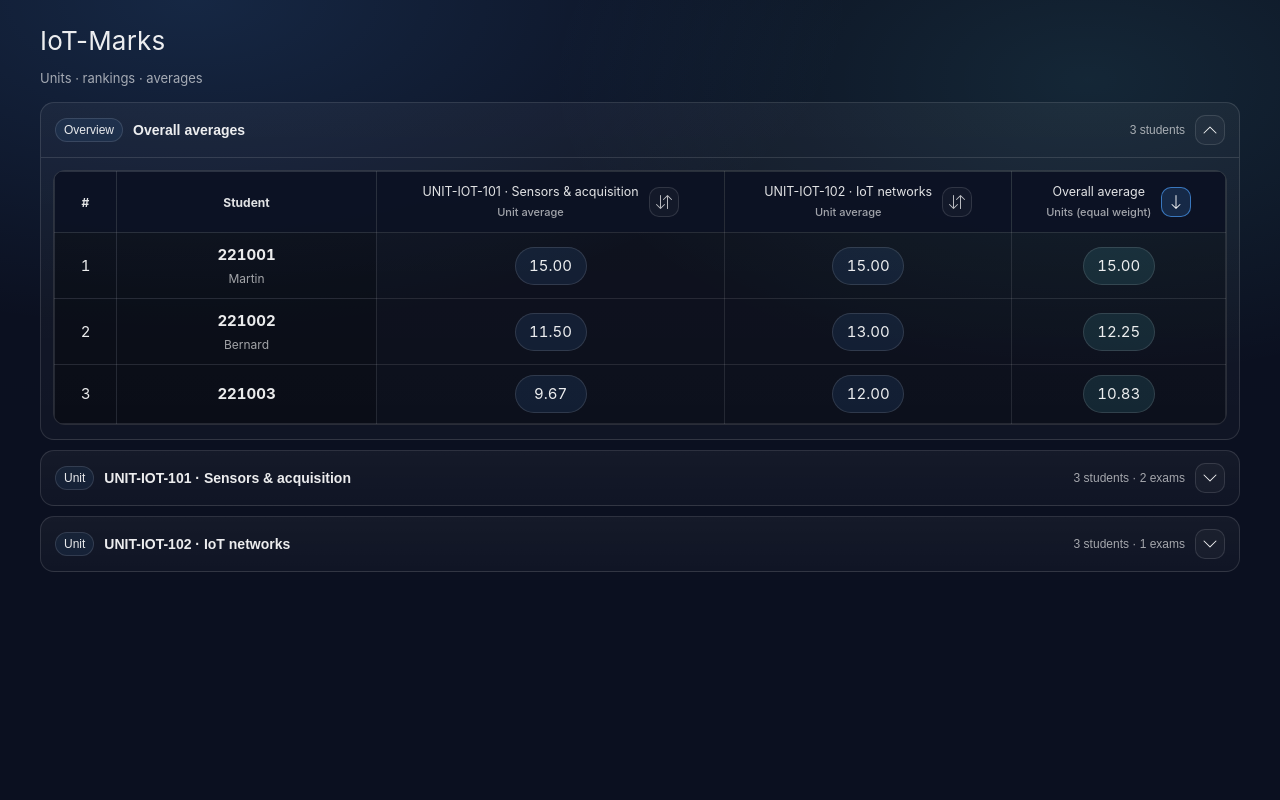
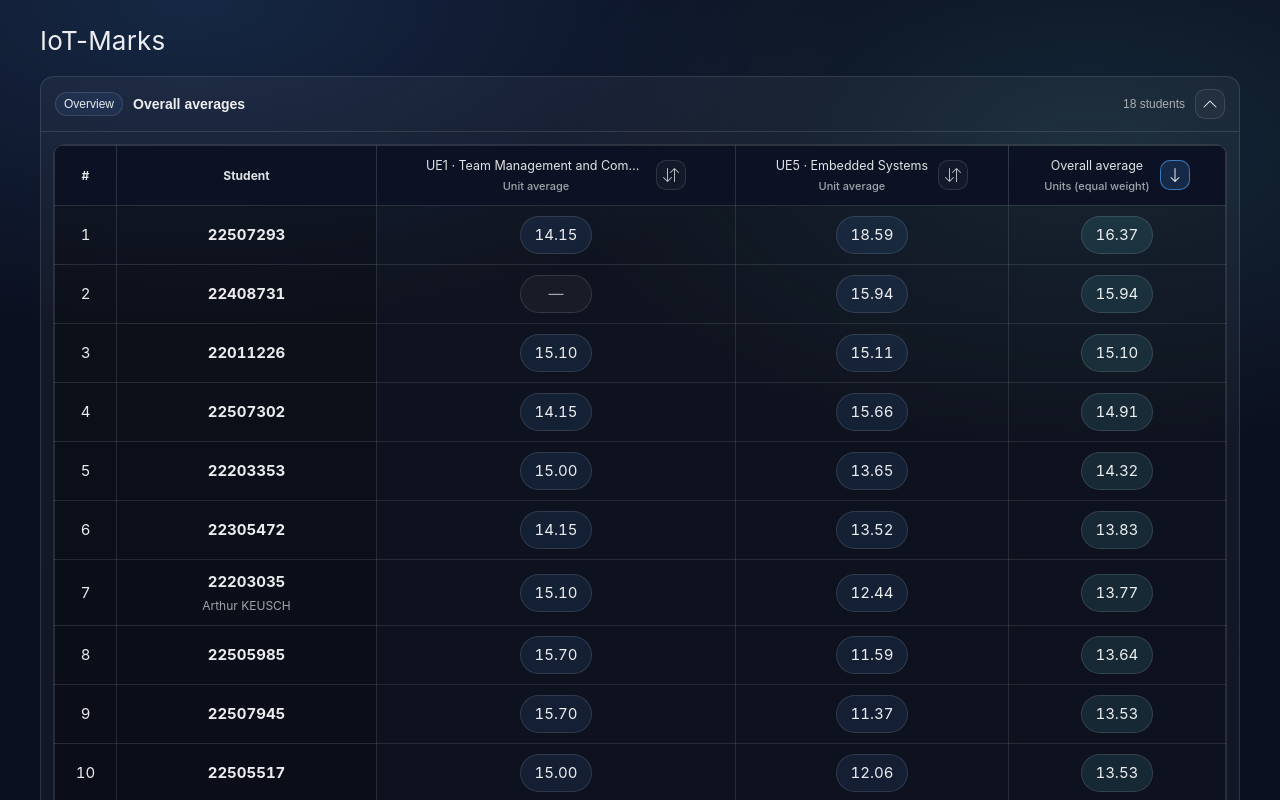
Before and after one commit to arthurkeusch/IoT-Marks, a Vue app in the folder IoT-Marks/: page / in a window 1280 px wide. Shown: the top 800 px of the page. Built offline with nearby package versions, Linux system fonts and the light colour scheme.

Commit message:
Ajout des notes

```diff
--- a/IoT-Marks/src/App.vue
+++ b/IoT-Marks/src/App.vue
@@ -7,12 +7,10 @@ import {RouterView} from 'vue-router'
 </template>
 
 <style scoped>
-
 nav {
   width: 100%;
   font-size: 12px;
   text-align: center;
   margin-top: 2rem;
 }
-
 </style>
--- a/IoT-Marks/src/views/HomeView.vue
+++ b/IoT-Marks/src/views/HomeView.vue
@@ -3,7 +3,6 @@
     <div class="header">
       <div class="title">
         <h1>IoT-Marks</h1>
-        <p>Units · rankings · averages</p>
       </div>
     </div>
 
@@ -49,7 +48,7 @@
                           :class="sortBtnClass(allSortState(ue.id))"
                           :aria-label="'Sort by ' + ue.label"
                       >
-                        <SortIcon :state="allSortState(ue.id)" />
+                        <SortIcon :state="allSortState(ue.id)"/>
                       </button>
                     </div>
                   </div>
@@ -69,7 +68,7 @@
                           :class="sortBtnClass(allSortState(ALL_AVG_KEY))"
                           aria-label="Sort by overall average"
                       >
-                        <SortIcon :state="allSortState(ALL_AVG_KEY)" />
+                        <SortIcon :state="allSortState(ALL_AVG_KEY)"/>
                       </button>
                     </div>
                   </div>
@@ -146,7 +145,7 @@
                           :class="sortBtnClass(ueSortState(ue.id, exam.id))"
                           :aria-label="'Sort by ' + exam.label"
                       >
-                        <SortIcon :state="ueSortState(ue.id, exam.id)" />
+                        <SortIcon :state="ueSortState(ue.id, exam.id)"/>
                       </button>
                     </div>
                   </div>
@@ -166,7 +165,7 @@
                           :class="sortBtnClass(ueSortState(ue.id, UE_AVG_KEY))"
                           aria-label="Sort by unit average"
                       >
-                        <SortIcon :state="ueSortState(ue.id, UE_AVG_KEY)" />
+                        <SortIcon :state="ueSortState(ue.id, UE_AVG_KEY)"/>
                       </button>
                     </div>
                   </div>
@@ -208,7 +207,7 @@
 </template>
 
 <script setup>
-import { computed, defineComponent, h, reactive, ref } from "vue"
+import {computed, defineComponent, h, reactive, ref} from "vue"
 
 const ALL_ID = "__ALL__"
 const UE_AVG_KEY = "__UE_AVG__"
@@ -216,20 +215,26 @@ const ALL_AVG_KEY = "__ALL_AVG__"
 
 const SortIcon = defineComponent({
   name: "SortIcon",
-  props: { state: { type: String, default: "none" } },
+  props: {state: {type: String, default: "none"}},
   setup(props) {
     return () => {
       if (props.state === "asc") {
-        return h("svg", { class: "icon", viewBox: "0 0 16 16", "aria-hidden": "true" }, [
-          h("path", { fill: "currentColor", d: "M8 15a.5.5 0 0 0 .5-.5V2.707l3.146 3.147a.5.5 0 0 0 .708-.708l-4-4a.5.5 0 0 0-.708 0l-4 4a.5.5 0 1 0 .708.708L7.5 2.707V14.5A.5.5 0 0 0 8 15z" })
+        return h("svg", {class: "icon", viewBox: "0 0 16 16", "aria-hidden": "true"}, [
+          h("path", {
+            fill: "currentColor",
+            d: "M8 15a.5.5 0 0 0 .5-.5V2.707l3.146 3.147a.5.5 0 0 0 .708-.708l-4-4a.5.5 0 0 0-.708 0l-4 4a.5.5 0 1 0 .708.708L7.5 2.707V14.5A.5.5 0 0 0 8 15z"
+          })
         ])
       }
       if (props.state === "desc") {
-        return h("svg", { class: "icon", viewBox: "0 0 16 16", "aria-hidden": "true" }, [
-          h("path", { fill: "currentColor", d: "M8 1a.5.5 0 0 1 .5.5v11.793l3.146-3.147a.5.5 0 0 1 .708.708l-4 4a.5.5 0 0 1-.708 0l-4-4a.5.5 0 0 1 .708-.708L7.5 13.293V1.5A.5.5 0 0 1 8 1z" })
+        return h("svg", {class: "icon", viewBox: "0 0 16 16", "aria-hidden": "true"}, [
+          h("path", {
+            fill: "currentColor",
+            d: "M8 1a.5.5 0 0 1 .5.5v11.793l3.146-3.147a.5.5 0 0 1 .708.708l-4 4a.5.5 0 0 1-.708 0l-4-4a.5.5 0 0 1 .708-.708L7.5 13.293V1.5A.5.5 0 0 1 8 1z"
+          })
         ])
       }
-      return h("svg", { class: "icon", viewBox: "0 0 16 16", "aria-hidden": "true" }, [
+      return h("svg", {class: "icon", viewBox: "0 0 16 16", "aria-hidden": "true"}, [
         h("path", {
           fill: "currentColor",
           d: "M11.5 15a.5.5 0 0 0 .5-.5V2.707l3.146 3.147a.5.5 0 0 0 .708-.708l-4-4a.5.5 0 0 0-.708 0l-4 4a.5.5 0 1 0 .708.708L11 2.707V14.5a.5.5 0 0 0 .5.5zm-7-14a.5.5 0 0 0-.5.5v11.793l-3.146-3.147a.5.5 0 0 0-.708.708l4 4a.5.5 0 0 0 .708 0l4-4a.5.5 0 0 0-.708-.708L5 13.293V1.5A.5.5 0 0 0 4.5 1z"
@@ -238,12 +243,6 @@ const SortIcon = defineComponent({
     }
   }
 })
-
-const students = ref([
-  { studentId: "221001", firstName: "Martin" },
-  { studentId: "221002", firstName: "Bernard" },
-  { studentId: "221003", firstName: "" }
-])
 
 const studentMap = computed(() => {
   const m = new Map()
@@ -261,51 +260,210 @@ function studentName(id) {
   return name ? name : ""
 }
 
+const students = ref([
+  {studentId: "22408731", firstName: ""},
+  {studentId: "22507302", firstName: ""},
+  {studentId: "22505985", firstName: ""},
+  {studentId: "22409344", firstName: ""},
+  {studentId: "22203353", firstName: ""},
+  {studentId: "22305472", firstName: ""},
+  {studentId: "22505517", firstName: ""},
+  {studentId: "22507945", firstName: ""},
+  {studentId: "22202376", firstName: ""},
+  {studentId: "22506824", firstName: ""},
+  {studentId: "22507293", firstName: ""},
+  {studentId: "22203035", firstName: "Arthur KEUSCH"},
+  {studentId: "22506883", firstName: ""},
+  {studentId: "22102335", firstName: ""},
+  {studentId: "22104441", firstName: ""},
+  {studentId: "22509181", firstName: ""},
+  {studentId: "22509749", firstName: ""},
+  {studentId: "22011226", firstName: ""}
+])
+
 const ueTable = ref([
   {
-    code: "UNIT-IOT-101",
-    name: "Sensors & acquisition",
+    code: "UE1",
+    name: "Team Management and Communication",
     exams: [
       {
-        name: "Midterm",
-        coefficient: 2,
+        name: "Livrable",
+        coefficient: 0.40,
         notes: [
-          { studentId: "221001", note: 14.5 },
-          { studentId: "221002", note: 11.0 },
-          { studentId: "221003", note: 9.5 }
+          {studentId: "22507302", note: 14.0},
+          {studentId: "22505985", note: 16.0},
+          {studentId: "22409344", note: 16.0},
+          {studentId: "22203353", note: 15.0},
+          {studentId: "22305472", note: 14.0},
+          {studentId: "22505517", note: 15.0},
+          {studentId: "22507945", note: 16.0},
+          {studentId: "22202376", note: 16.0},
+          {studentId: "22506824", note: 16.0},
+          {studentId: "22507293", note: 14.0},
+          {studentId: "22203035", note: 16.0},
+          {studentId: "22506883", note: 14.5},
+
+          {studentId: "22104441", note: 13.0},
+          {studentId: "22509181", note: 16.0},
+          {studentId: "22509749", note: 14.5},
+          {studentId: "22011226", note: 16.0}
         ]
       },
       {
-        name: "Lab",
-        coefficient: 1,
+        name: "Oral",
+        coefficient: 0.30,
         notes: [
-          { studentId: "221001", note: 16.0 },
-          { studentId: "221002", note: 12.5 },
-          { studentId: "221003", note: 10.0 }
+          {studentId: "22507302", note: 14.0},
+          {studentId: "22505985", note: 15.0},
+          {studentId: "22409344", note: 15.0},
+          {studentId: "22203353", note: 14.0},
+          {studentId: "22305472", note: 14.0},
+          {studentId: "22505517", note: 14.0},
+          {studentId: "22507945", note: 15.0},
+          {studentId: "22202376", note: 13.0},
+          {studentId: "22506824", note: 14.0},
+          {studentId: "22507293", note: 14.0},
+          {studentId: "22203035", note: 13.0},
+          {studentId: "22506883", note: 14.5},
+
+          {studentId: "22104441", note: 13.0},
+          {studentId: "22509181", note: 16.0},
+          {studentId: "22509749", note: 14.5},
+          {studentId: "22011226", note: 13.0}
+        ]
+      },
+      {
+        name: "Livrable",
+        coefficient: 0.30,
+        notes: [
+          {studentId: "22507302", note: 14.5},
+          {studentId: "22505985", note: 16.0},
+          {studentId: "22409344", note: 16.0},
+          {studentId: "22203353", note: 16.0},
+          {studentId: "22305472", note: 14.5},
+          {studentId: "22505517", note: 16.0},
+          {studentId: "22507945", note: 16.0},
+          {studentId: "22202376", note: 16.0},
+          {studentId: "22506824", note: 16.0},
+          {studentId: "22507293", note: 14.5},
+          {studentId: "22203035", note: 16.0},
+          {studentId: "22506883", note: 14.0},
+          {studentId: "22102335", note: 11.0},
+          {studentId: "22104441", note: 13.0},
+          {studentId: "22509181", note: 16.0},
+          {studentId: "22509749", note: 14.0},
+          {studentId: "22011226", note: 16.0}
         ]
       }
     ]
   },
   {
-    code: "UNIT-IOT-102",
-    name: "IoT networks",
+    code: "UE5",
+    name: "Embedded Systems",
     exams: [
       {
-        name: "Project",
-        coefficient: 3,
+        name: "Ecrit",
+        coefficient: 0.50,
         notes: [
-          { studentId: "221001", note: 15.0 },
-          { studentId: "221002", note: 13.0 },
-          { studentId: "221003", note: 12.0 }
+          {studentId: "22408731", note: 13.94},
+          {studentId: "22507302", note: 11.79},
+          {studentId: "22505985", note: 10.23},
+          {studentId: "22409344", note: 10.23},
+          {studentId: "22203353", note: 17.40},
+          {studentId: "22305472", note: 11.94},
+          {studentId: "22505517", note: 11.99},
+          {studentId: "22507945", note: 12.61},
+          {studentId: "22202376", note: 13.88},
+          {studentId: "22506824", note: 11.50},
+          {studentId: "22507293", note: 18.84},
+          {studentId: "22203035", note: 14.19},
+          {studentId: "22506883", note: 7.46},
+          {studentId: "22102335", note: 7.08},
+          {studentId: "22104441", note: 3.33},
+          {studentId: "22509181", note: 7.48},
+          {studentId: "22509749", note: 9.84},
+          {studentId: "22011226", note: 18.13}
+        ]
+      },
+      {
+        name: "Ecrit (QCM)",
+        coefficient: 0.20,
+        notes: [
+          {studentId: "22408731", note: 17.5},
+          {studentId: "22507302", note: 20.0},
+          {studentId: "22505985", note: 5.0},
+          {studentId: "22409344", note: 8.5},
+          {studentId: "22203353", note: 7.0},
+          {studentId: "22305472", note: 20.0},
+          {studentId: "22505517", note: 8.5},
+          {studentId: "22507945", note: 3.5},
+          {studentId: "22202376", note: 10.0},
+          {studentId: "22506824", note: 5.0},
+          {studentId: "22507293", note: 17.0},
+          {studentId: "22203035", note: 7.5},
+          {studentId: "22506883", note: 4.5},
+          {studentId: "22102335", note: 5.0},
+          {studentId: "22104441", note: 8.5},
+          {studentId: "22509181", note: 5.0},
+          {studentId: "22509749", note: 2.0},
+          {studentId: "22011226", note: 11.0}
+        ]
+      },
+      {
+        name: "Livrable",
+        coefficient: 0.10,
+        notes: [
+          {studentId: "22408731", note: 14.71},
+          {studentId: "22507302", note: 17.65},
+          {studentId: "22505985", note: 14.71},
+          {studentId: "22409344", note: 10.29},
+          {studentId: "22203353", note: 8.82},
+          {studentId: "22305472", note: 8.82},
+          {studentId: "22505517", note: 10.29},
+          {studentId: "22507945", note: 10.29},
+          {studentId: "22202376", note: 10.29},
+          {studentId: "22506824", note: 10.29},
+          {studentId: "22507293", note: 17.65},
+          {studentId: "22203035", note: 11.76},
+          {studentId: "22506883", note: 8.82},
+          {studentId: "22102335", note: 2.94},
+          {studentId: "22104441", note: 2.94},
+          {studentId: "22509181", note: 10.29},
+          {studentId: "22509749", note: 8.82},
+          {studentId: "22011226", note: 11.76}
+        ]
+      },
+      {
+        name: "Oral",
+        coefficient: 0.20,
+        notes: [
+          {studentId: "22408731", note: 20.0},
+          {studentId: "22507302", note: 20.0},
+          {studentId: "22505985", note: 20.0},
+          {studentId: "22409344", note: 16.67},
+          {studentId: "22203353", note: 13.33},
+          {studentId: "22305472", note: 13.33},
+          {studentId: "22505517", note: 16.67},
+          {studentId: "22507945", note: 16.67},
+          {studentId: "22202376", note: 6.67},
+          {studentId: "22506824", note: 16.67},
+          {studentId: "22507293", note: 20.0},
+          {studentId: "22203035", note: 13.33},
+          {studentId: "22506883", note: 20.0},
+          {studentId: "22102335", note: 3.33},
+          {studentId: "22104441", note: 3.33},
+          {studentId: "22509181", note: 6.67},
+          {studentId: "22509749", note: 20.0},
+          {studentId: "22011226", note: 13.33}
         ]
       }
     ]
   }
-])
+]);
 
 const openSet = reactive(new Set([ALL_ID]))
 const ueSort = reactive({})
-const allSort = reactive({ key: ALL_AVG_KEY, dir: "desc" })
+const allSort = reactive({key: ALL_AVG_KEY, dir: "desc"})
 
 function isOpen(id) {
   return openSet.has(id)
@@ -351,7 +509,7 @@ function cmpNullable(a, b, dir) {
 
 function stableSort(arr, compare) {
   return arr
-      .map((v, i) => ({ v, i }))
+      .map((v, i) => ({v, i}))
       .sort((a, b) => {
         const c = compare(a.v, b.v)
         if (c !== 0) return c
@@ -424,18 +582,18 @@ function toggleAllSort(key) {
 function toggleUeSort(ueId, key) {
   const s = ueSort[ueId]
   if (!s || s.key !== key) {
-    ueSort[ueId] = { key, dir: "desc" }
+    ueSort[ueId] = {key, dir: "desc"}
     return
   }
   if (s.dir === "desc") {
-    ueSort[ueId] = { key, dir: "asc" }
+    ueSort[ueId] = {key, dir: "asc"}
     return
   }
   if (s.dir === "asc") {
-    ueSort[ueId] = { key: null, dir: null }
+    ueSort[ueId] = {key: null, dir: null}
     return
   }
-  ueSort[ueId] = { key, dir: "desc" }
+  ueSort[ueId] = {key, dir: "desc"}
 }
 
 const normalizedUes = computed(() => {
@@ -455,11 +613,11 @@ const normalizedUes = computed(() => {
           .map(nRaw => {
             const studentId = toStr(pick(nRaw, ["studentId", "id", "num", "numero", "numeroEtudiant"], "")) || ""
             const grade = normNumber(pick(nRaw, ["grade", "note", "value", "score"], null))
-            return { studentId, grade }
+            return {studentId, grade}
           })
           .filter(x => x.studentId)
 
-      return { id: exId, label: exLabel, coef, notes }
+      return {id: exId, label: exLabel, coef, notes}
     })
 
     const sIds = new Set()
@@ -472,7 +630,7 @@ const normalizedUes = computed(() => {
         grades[ex.id] = hit ? hit.grade : null
       }
       const ueAvg = computeUeAvg(exams, grades)
-      return { studentId, grades, ueAvg }
+      return {studentId, grades, ueAvg}
     })
 
     const s = ueSort[id]
@@ -489,7 +647,7 @@ const normalizedUes = computed(() => {
       })
     })()
 
-    return { id, label, exams, rows, rowsSorted }
+    return {id, label, exams, rows, rowsSorted}
   })
 })
 
@@ -498,7 +656,7 @@ const allRows = computed(() => {
 
   for (const ue of normalizedUes.value) {
     for (const r of ue.rows) {
-      if (!m.has(r.studentId)) m.set(r.studentId, { studentId: r.studentId, ueAvg: {}, globalAvg: null })
+      if (!m.has(r.studentId)) m.set(r.studentId, {studentId: r.studentId, ueAvg: {}, globalAvg: null})
       m.get(r.studentId).ueAvg[ue.id] = r.ueAvg
     }
   }
```
